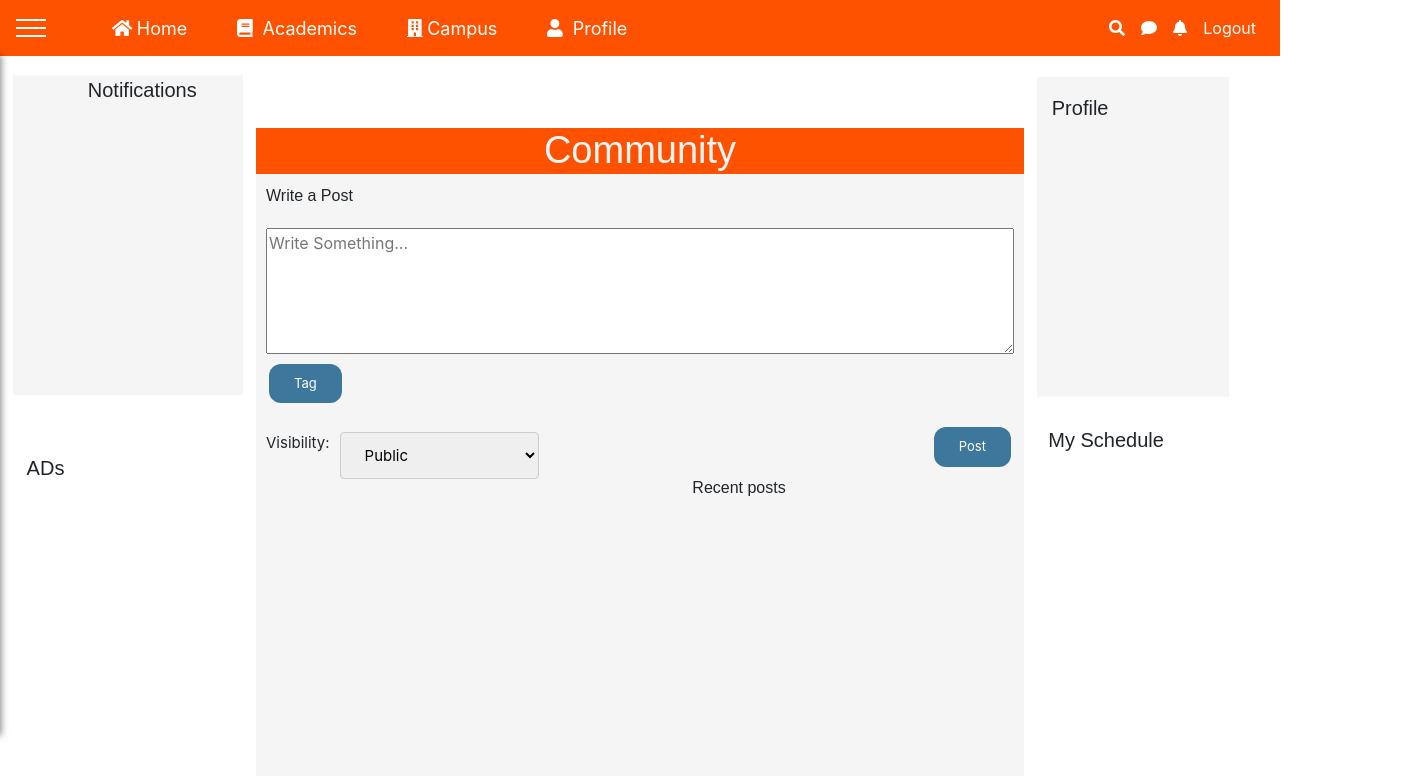
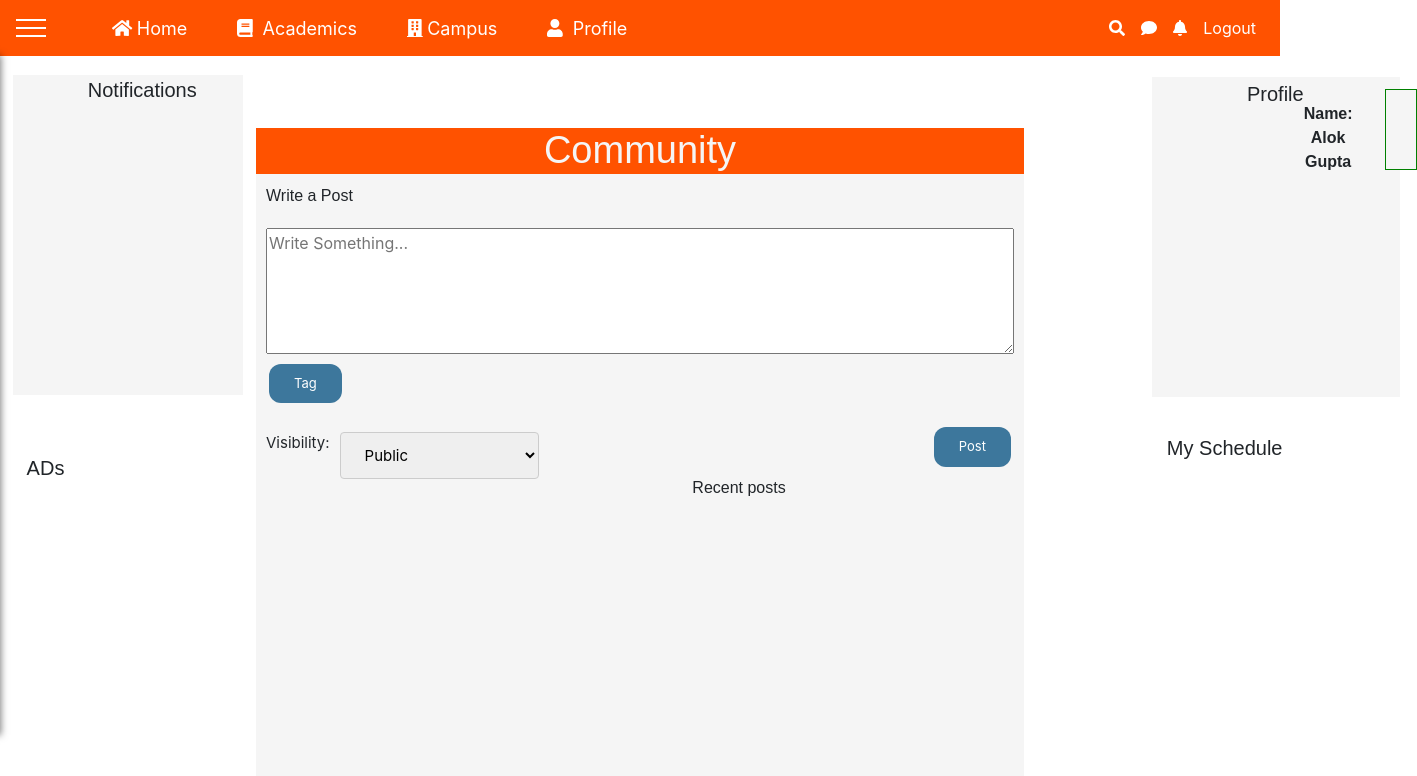
Before and after one commit to Global-ERP-System/GERP-Frontend-Final, a React (Create React App) app: page /Community in a window 1280 px wide. Shown: the top 776 px of the page, 1417 px wide, since content can reach past the window. Built offline with nearby package versions, Linux system fonts and the light colour scheme.

Commit message:
homepage files

```diff
--- a/src/components/Student/Community/Community.css
+++ b/src/components/Student/Community/Community.css
@@ -139,6 +139,12 @@
     font-family: sans-serif;
 }
 
+.profile_pic
+{
+    border: 1px solid green;
+    height: 30%;
+}
+
 .schedule{
     padding:6%;
     margin-top:10%;
--- a/src/components/Student/Community/Community.js
+++ b/src/components/Student/Community/Community.js
@@ -81,9 +81,14 @@ class Community extends Component {
 
                     </div>
                 </div>
-                <div id="SideNavBar">
+                <div id="SideNavBar" style={{width:'22%',marginLeft:'10%'}}>
                         <div className='container profile' style={{marginTop:'0px'}}>
-                         <h5>Profile</h5>
+                         <h5 id="notify" style={{marginLeft:'80px'}}>Profile</h5>
+                         <span>Name: Alok Gupta</span>
+                         <div className="container profile_pic"style={{width:'35%', marginLeft: '15%',marginTop:'-6%'}}></div>
+
+
+
                              {/*  <h6>&lt;NAME&gt;</h6><br/>
 
                         <a href="/profile" >Edit profile</a><br></br><br></br>
```
